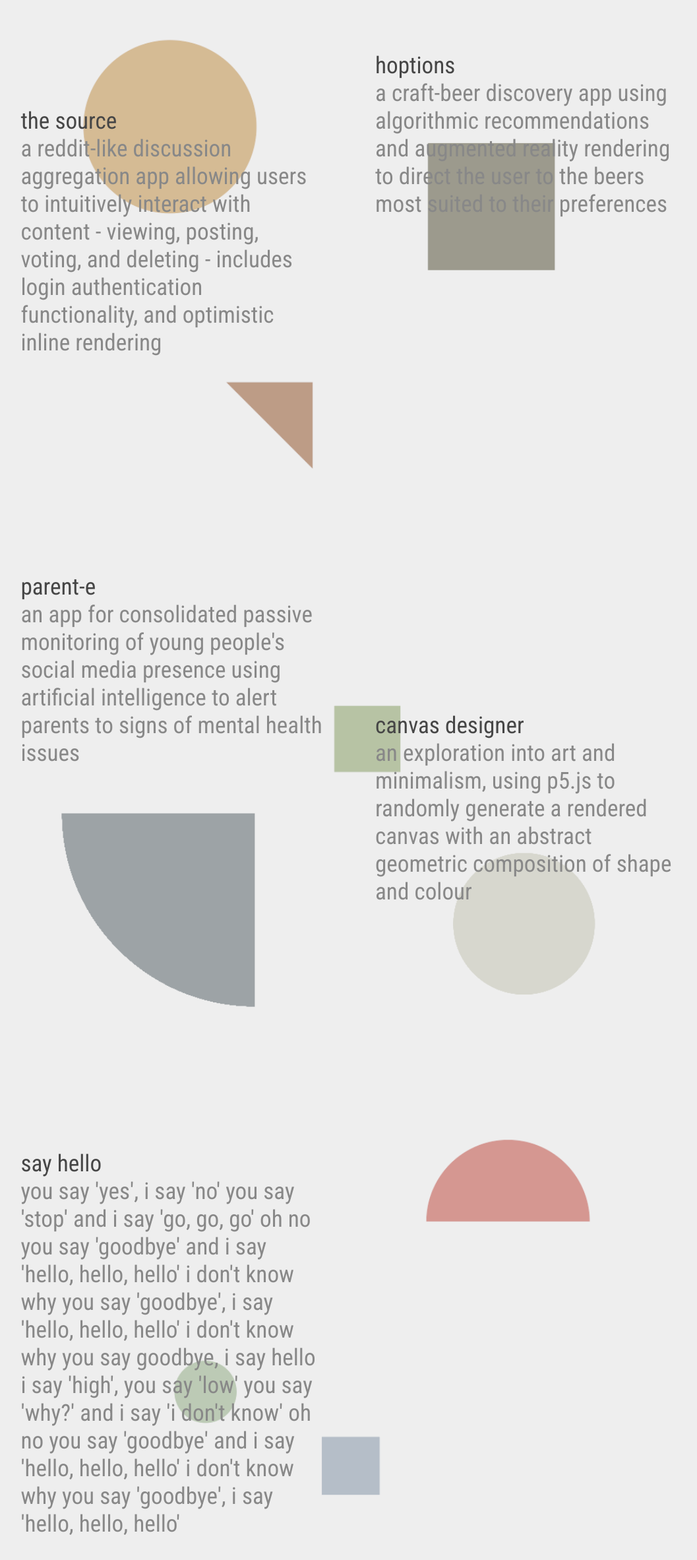
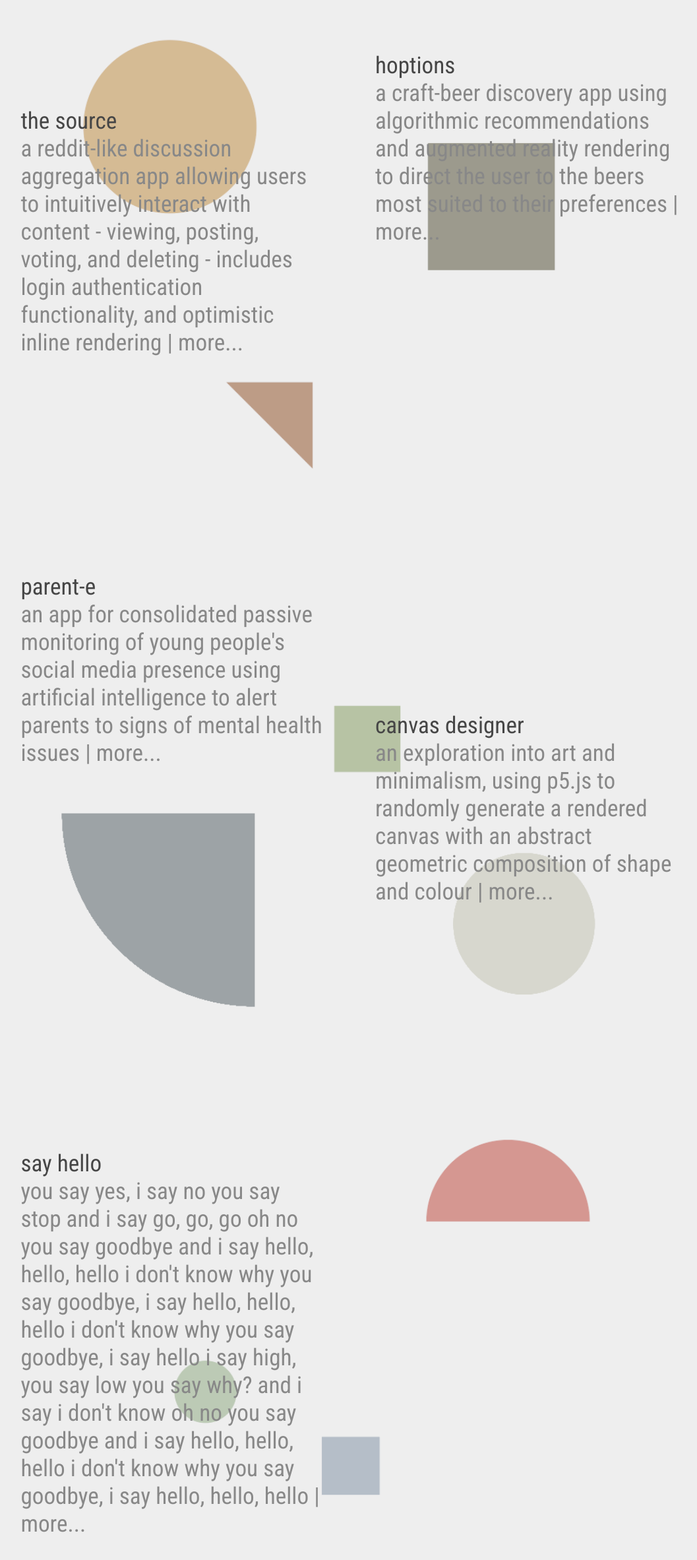
Before and after one commit to anorthernboy/portfolio, a React (Create React App) app: page / in a window 1280 px wide. Shown: the part 854-3218 px from the top of the page at 66% size, without its empty margins (215-1272 px from the left). Built offline with nearby package versions, Linux system fonts and the light colour scheme.

Commit message:
added 'more...' to signal elements are clickable

```diff
--- a/src/component/Contact.js
+++ b/src/component/Contact.js
@@ -26,8 +26,8 @@ class Contact extends Component {
             </div>
           }
           title="say hello"
-          text="You say 'Yes', I say 'No' You say 'Stop' and I say 'Go, go, go' Oh no You say 'Goodbye' and I say 'Hello, hello, hello' I don't know why you say 'Goodbye', I say 'Hello, hello, hello' I don't know why you say goodbye, I say hello I say 'High', you say 'Low' You say 'Why?' And I say 'I don't know' Oh no You say 'Goodbye' and I say 'Hello, hello, hello' I don't know why you say 'Goodbye', I say 'Hello, hello, hello'"
-          link="mailto:craigweighman@gmail.com?Subject=Hello%20:)"
+          text="You say Yes, I say No You say Stop and I say Go, go, go Oh no You say Goodbye and I say Hello, hello, hello I don't know why you say Goodbye, I say Hello, hello, hello I don't know why you say goodbye, I say hello I say High, you say Low You say Why? And I say I don't know Oh no You say Goodbye and I say Hello, hello, hello I don't know why you say Goodbye, I say Hello, hello, hello | more..."
+          link="mailto:craigweighman@gmail.com?Subject=Hello,%20hello%20hello"
           target=""
         />
       </div>
--- a/src/component/Home.js
+++ b/src/component/Home.js
@@ -13,7 +13,7 @@ class Home extends Component {
               Good design is unobtrusive Good design is honest Good design is
               long lasting Good design is thorough down to the last detail Good
               design is environmentally friendly Good design is as little design
-              as possible"
+          as possible | more..."
           link="https://dieterrams.tumblr.com/"
           target="_blank"
         />
--- a/src/component/NavBar.js
+++ b/src/component/NavBar.js
@@ -60,7 +60,7 @@ class NavBar extends Component {
               <h2>github</h2>
             </a>
             <a
-              href="https://www.linkedin.com/in/craig-weighman-823597182/"
+              href="https://www.linkedin.com/in/craigweighman"
               target="_blank"
               rel="noopener noreferrer"
             >
--- a/src/component/Projects.js
+++ b/src/component/Projects.js
@@ -18,7 +18,7 @@ class Projects extends Component {
             </div>
           }
           title="canvas designer"
-          text="an exploration into art and minimalism, using p5.js to randomly generate a rendered canvas with an abstract geometric composition of shape and colour"
+          text="an exploration into art and minimalism, using p5.js to randomly generate a rendered canvas with an abstract geometric composition of shape and colour | more..."
           link="http://canvasdesigner.rf.gd"
           target="_blank"
         />
@@ -29,7 +29,7 @@ class Projects extends Component {
             </div>
           }
           title="parent-e"
-          text="an app for consolidated passive monitoring of young people's social media presence using artificial intelligence to alert parents to signs of mental health issues"
+          text="an app for consolidated passive monitoring of young people's social media presence using artificial intelligence to alert parents to signs of mental health issues | more..."
           link="https://www.figma.com/proto/IJIpTd6m0Cy5YFOgM6NQUcEa/Untitled?node-id=1%3A3&scaling=scale-down&redirected=1"
           target="_blank"
         />
--- a/src/component/Work.js
+++ b/src/component/Work.js
@@ -14,7 +14,7 @@ class Work extends Component {
             </div>
           }
           title="hoptions"
-          text="A craft-beer discovery app using algorithmic recommendations and augmented reality rendering to direct the 	user to the beers most suited to their preferences"
+          text="A craft-beer discovery app using algorithmic recommendations and augmented reality rendering to direct the 	user to the beers most suited to their preferences | more..."
           link="https://drive.google.com/file/d/1Jk9fPB4lrkaxYcsXoYVET7Jno1jcMIK9/view?usp=sharing"
           target="_blank"
         />
@@ -28,7 +28,7 @@ class Work extends Component {
             </div>
           }
           title="the source"
-          text="A reddit-like discussion aggregation app allowing users to intuitively interact with content - viewing, posting, 	voting, and deleting - includes login authentication functionality, and optimistic inline rendering"
+          text="A reddit-like discussion aggregation app allowing users to intuitively interact with content - viewing, posting, 	voting, and deleting - includes login authentication functionality, and optimistic inline rendering | more..."
           link="https://the-source-news.netlify.com"
           target="_blank"
         />
```
